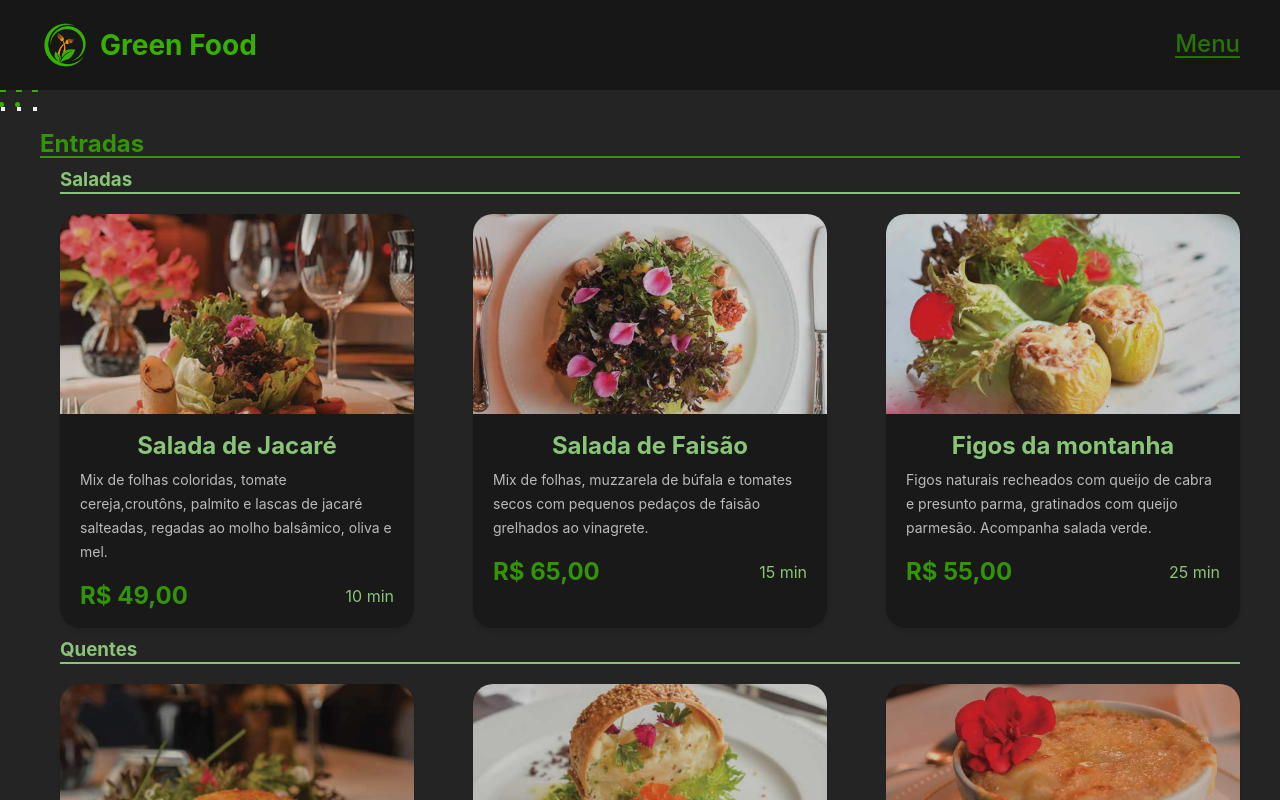
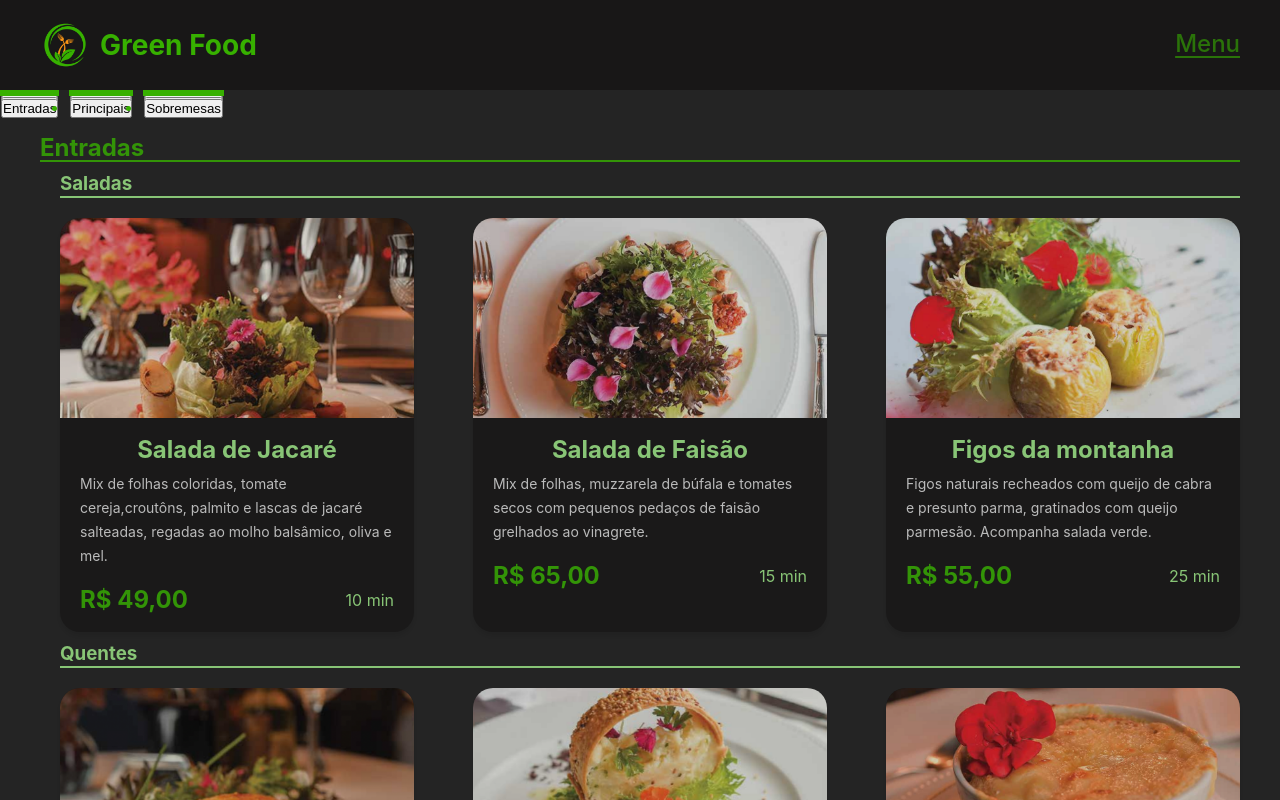
Before and after one commit to karla-vida/semana8, a React (Vite) app in the folder projetoSemana8/: page / in a window 1280 px wide. Shown: the top 800 px of the page. Built offline with nearby package versions, Linux system fonts and the light colour scheme.

Commit message:
exercicio10

```diff
--- a/projetoSemana8/src/App.jsx
+++ b/projetoSemana8/src/App.jsx
@@ -2,47 +2,61 @@ import { Footer, Header, Secao, FiltroSecao } from "@components";
 import produtos from "@services/produtos.json";
 import { array } from "prop-types";
 import styles from "./App.module.css";
+import {useState} from "react";
 
 function App() {
   const subSecoesEntradas = new Set(produtos.entradas.map((p) => p.subSecao));
   const subSecoesPrincipais = new Set(produtos.principais.map((p) => p.subSecao));
   console.log(subSecoesEntradas, subSecoesPrincipais);
+  let idSelecionado, setSelecionado = useState();
+
 
   let arrayGlobal = [
     {
-      nome: "Entradas",
+      titulo: "Entradas",
       produtos: produtos.entradas,
       subSecao: new Set(produtos.entradas.map((p) => p.subSecao)),
     },
     {
-      nome: "Principais",
+      titulo: "Principais",
       produtos: produtos.principais,
       subSecao: new Set(produtos.principais.map((p) => p.subSecao)),
     },
     {
-      nome: "Sobremesas",
+      titulo: "Sobremesas",
       produtos: produtos.sobremesas,
       subSecao: new Set(produtos.sobremesas.map((p) => p.subSecao)),
     },
   ];
 
 function handleSelecionarSecao(titulo){
+
+  if(idSelecionado == titulo){
+  setSelecionado = null;
+
 }
+else
+ setSelecionado = titulo;
+
+ }
+
 
   return (
     <div className={styles.app}>
       <Header />
-      <FiltroSecao
+      {arrayGlobal.map((secao,index) => (
+      <FiltroSecao key={index}
       arraySecoes={arrayGlobal}
-      onSelecionarSecao={() =>handleSelecionarSecao(titulo)}
-      >
+      onSelecionarSecao={() =>handleSelecionarSecao(secao.titulo)}
+      />
 
-      </FiltroSecao>
+
+         ))}
       <main className={styles.main}>
         {arrayGlobal.map((secao,index) => (
 
           <Secao
-            nome={secao.nome} key={index}
+            nome={secao.titulo} key={index}
             produtos={secao.produtos}
             subSecoes={secao.subSecao !== '' ? Array.from(secao.subSecao):null}
           />
--- a/projetoSemana8/src/components/FiltroSecao/FiltroSecao.jsx
+++ b/projetoSemana8/src/components/FiltroSecao/FiltroSecao.jsx
@@ -8,9 +8,12 @@ export const FiltroSecao = ({arraySecoes, onSelecionarSecao}) => (
         <ul className={styles.listaArray}>
           {arraySecoes.map((secao, index) => (
             <li className={styles.listaSecao} key={index}>
-              <button onClick={() =>onSelecionarSecao(secao.titulo)}>
+                <button onClick={onSelecionarSecao(secao.titulo)}>
                     {secao.titulo}
                </button>
+              {/* <button onClick={() =>onSelecionarSecao(secao.titulo)}>
+                    {secao.titulo}
+               </button> */}
             </li>
           ))}
         </ul>
```
